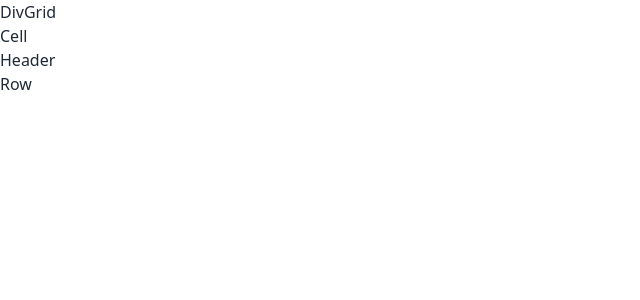
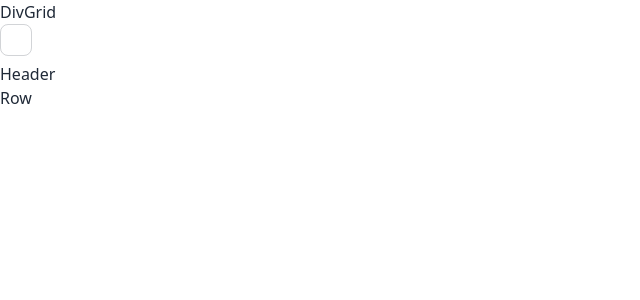
Before and after one commit to BKSchatzki/songstruct, a React (Vite) app: page / in a window 1280 px wide. Shown: the top 300 px of the page, without its empty margins (0-640 px from the left). Built offline with nearby package versions, Linux system fonts and the light colour scheme.

Commit message:
Add checkbox

```diff
--- a/src/components/Cell.jsx
+++ b/src/components/Cell.jsx
@@ -1,7 +1,13 @@
 import React from "react";
 
 function Cell() {
-  return <div>Cell</div>;
+  // const [cellChecked, setCellChecked] = useState(false);
+
+  return (
+    <div>
+      <input type="checkbox" className="checkbox checkbox-lg" />
+    </div>
+  );
 }
 
 export default Cell;
```
